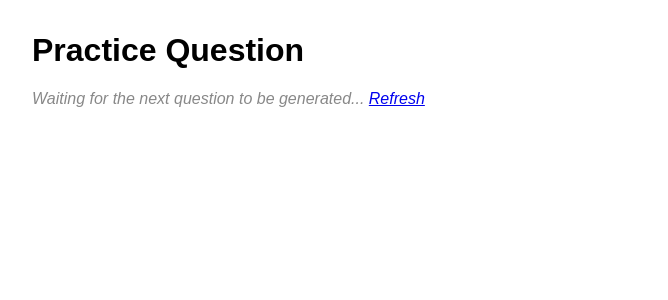
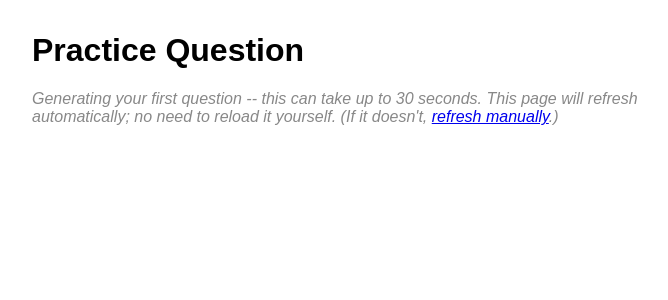
Before and after one commit to DHalleTableau/SalesforceCertStudy, a Flask app: template templates/question.html in a window 1280 px wide. Shown: the top 300 px of the page, without its empty margins (258-926 px from the left). Run offline with Flask 3, Linux system fonts and the light colour scheme; the template is opened without the code that fills it, so the values that code supplies are empty.

Commit message:
UX fixes for team rollout: login lands on session setup, auto-refresh while first question generates

```diff
--- a/auth.py
+++ b/auth.py
@@ -46,7 +46,7 @@ def register_auth_routes(app):
 
             if valid:
                 session["logged_in"] = True
-                next_path = request.args.get("next") or url_for("admin_ingest")
+                next_path = request.args.get("next") or url_for("session_setup")
                 return redirect(next_path)
             error = "Invalid username or password."
 
--- a/templates/question.html
+++ b/templates/question.html
@@ -2,6 +2,9 @@
 <html>
 <head>
   <meta charset="utf-8">
+  {% if not question %}
+  <meta http-equiv="refresh" content="3">
+  {% endif %}
   <title>Practice Question</title>
   <style>
     body { font-family: sans-serif; max-width: 700px; margin: 2rem auto; }
@@ -39,8 +42,10 @@
   </form>
   {% else %}
   <p class="waiting">
-    Waiting for the next question to be generated...
-    <a href="{{ url_for('session_question', session_id=session.id) }}">Refresh</a>
+    Generating your first question -- this can take up to 30 seconds.
+    This page will refresh automatically; no need to reload it
+    yourself. (If it doesn't,
+    <a href="{{ url_for('session_question', session_id=session.id) }}">refresh manually</a>.)
   </p>
   {% endif %}
 </body>
```
Also changed, not shown: templates/session_overview.html (+7 -0 lines).
